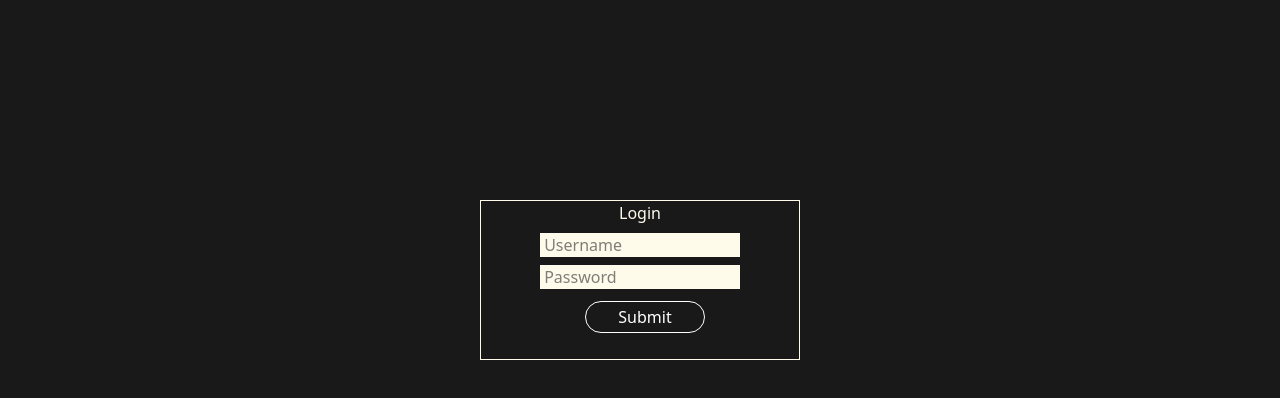
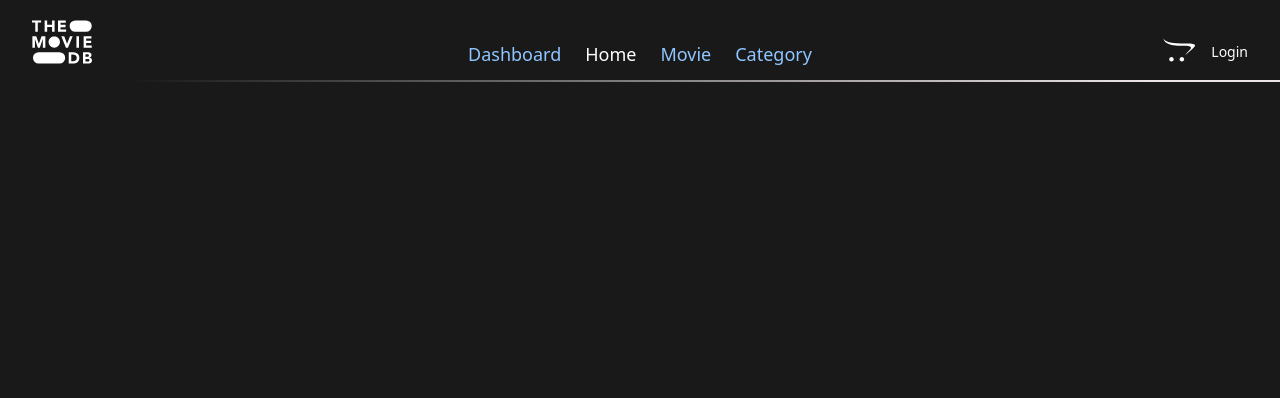
Before and after one commit to NaghmehGhorashi/Movie-DB, a React (Vite) app: page / in a window 1280 px wide. Before the commit this address led to /login. Shown: the top 398 px of the page. Built offline with nearby package versions, Linux system fonts and the light colour scheme.

Commit message:
fix dashboard

```diff
--- a/src/Components/CoreComponents/input/input.jsx
+++ b/src/Components/CoreComponents/input/input.jsx
@@ -1,16 +1,14 @@
 import { twMerge } from "tailwind-merge";
 import clsx from "clsx";
 
-function Input({ ...rest }) {
+function Input({ className,label,...rest }) {
   return (
      <div>
+      {label && <label>{label}</label>}
       <input
-
        className={twMerge(clsx(`border rounded-xl cursor-pointer w-25 h-8`))}
-      {...rest}>
-
-      </input>
-    </div>
+      {...rest} />
+       </div>
   );
 }
 
--- /dev/null
+++ b/src/Components/CoreComponents/textarea/Textarea.jsx
@@ -0,0 +1,17 @@
+import { twMerge } from "tailwind-merge";
+import clsx from "clsx";
+
+function Textarea({className, label,...rest }) {
+  return (
+     <div>
+      {label && <label>{label}</label>}
+      <textarea
+       className={twMerge(clsx(`border rounded-xl cursor-pointer w-25 h-20`))}
+      {...rest} />
+
+
+    </div>
+  );
+}
+
+export default Textarea;
--- a/src/Components/ShareComponents/Navbar/Navbar.jsx
+++ b/src/Components/ShareComponents/Navbar/Navbar.jsx
@@ -1,9 +1,11 @@
 import { Link, useLocation } from "react-router-dom"
-import { MdOutlineAccountCircle } from "react-icons/md";
+
 import { FaOpencart } from "react-icons/fa6";
 import { SiThemoviedatabase } from "react-icons/si";
 import { motion } from "framer-motion";
 import { useAppContext } from "../../../Context/AppContextProvider";
+import Cookies from "js-cookie";
+import { useEffect,useState } from "react";
 
 
 const lineVariant = {
@@ -11,8 +13,19 @@ const lineVariant = {
   visible: { opacity: 1, x: "0%", transition: { duration:0.9 } },
 };
 function Navbar() {
-const location=useLocation()
+const _location=useLocation()
 const {cartQty}=useAppContext()
+const [isLogin,setIsLogin]=useState(false)
+
+useEffect( ()=>{
+  Cookies.get("token")
+  Cookies.get("token") && setIsLogin(true)
+},[])
+
+ const handelLogout =()=>{
+ Cookies.remove("token")
+ location.reload()
+ }
 
 
   return (
@@ -28,9 +41,10 @@ const {cartQty}=useAppContext()
 
   <div className="col-span-4 flex justify-center">
     <ul className="flex mt-2 text-lg space-x-6">
-      <Link to="/" className={location.pathname === "/" ? "text-white" : "text-blue-300"}>Home</Link>
-      <Link to="/movies" className={location.pathname === "/movies" ? "text-white" : "text-blue-300 "}>Movie</Link>
-      <Link to="/category" className={location.pathname === "/category" ? "text-white" : "text-blue-300"  }>Category</Link>
+      <Link to="/dashboard" className={_location.pathname === "/dashboard" ? "text-white" : "text-blue-300"  }>Dashboard</Link>
+      <Link to="/" className={_location.pathname === "/" ? "text-white" : "text-blue-300"}>Home</Link>
+      <Link to="/movies" className={_location.pathname === "/movies" ? "text-white" : "text-blue-300 "}>Movie</Link>
+      <Link to="/category" className={_location.pathname === "/category" ? "text-white" : "text-blue-300"  }>Category</Link>
     </ul>
   </div>
 
@@ -41,10 +55,13 @@ const {cartQty}=useAppContext()
   <span className="bg-rose-700 text-sm text-amber-50 absolute size-4.5 text-center -top-3 rounded-full -right-3">
     {cartQty()}
   </span>
-)}
+)} </Link>
 
-    </Link>
-    <Link to="/"><MdOutlineAccountCircle className="w-8 h-8 text-white ml-4" /></Link>
+
+    {isLogin ?
+    <button onClick={handelLogout} className=" text-sm text-white ml-4" >Logout</button> :
+    <Link to="/login" className="text-sm mt-2 text-white ml-4" >Login</Link>}
+
   </div>
 </div>
 
--- /dev/null
+++ b/src/Pages/category/Category.jsx
@@ -0,0 +1,11 @@
+
+
+function Category() {
+  return (
+    <div>
+      Category
+    </div>
+  )
+}
+
+export default Category
--- /dev/null
+++ b/src/Pages/dashboard/Dashboard.jsx
@@ -0,0 +1,26 @@
+import Buttom from "../../Components/CoreComponents/Button/Button"
+import Textarea from "../../Components/CoreComponents/textarea/textarea"
+import Input from "../../Components/CoreComponents/input/input"
+import Wrapper from "../../Components/ShareComponents/Wrapper/Wrapper"
+
+
+function Dashboard() {
+  return (
+    <div >
+        <Wrapper>
+       <div className="grid grid-cols-4 text-amber-50">
+             <Input label="Price:" type="text" name="Price" />
+             <Input label="Title:" type="text" name="original_title" />
+             <Input label="background:" type="text" name="backdrop_path" />
+             <Input label="cast photo:" type="text" name="cast.profile_path" />
+             <Textarea label="Description:" type="text" name="Description" />
+        </div>
+
+      <Buttom>Submit</Buttom>
+        </Wrapper>
+
+    </div>
+  )
+}
+
+export default Dashboard
--- a/src/Route/Route.const.jsx
+++ b/src/Route/Route.const.jsx
@@ -4,6 +4,8 @@ import Movie from "../Pages/Movie/Movie.jsx"
 import Cart from "../Pages/Cart/Cart.jsx"
 import Layout from "../Components/ShareComponents/Layout/Layout.jsx"
 import Login from "../Pages/login/Login.jsx"
+import Dashboard from "../Pages/dashboard/Dashboard.jsx"
+import Category from "../Pages/category/Category.jsx"
 
 
 
@@ -11,26 +13,36 @@ export const routes=[
 {
     path : "/",
     element:<Layout><Home /></Layout>,
-    isprivate:true
+    isprivate:false
 },
 {
     path : "/movies",
     element: <Layout><Movies/></Layout>,
-    isprivate:true
+    isprivate:false
 },
 {
     path : "/movies/:id",
     element: <Layout><Movie/></Layout>,
-    isprivate:true
+    isprivate:false
 },
 {
     path : "/cart",
     element: <Layout><Cart/></Layout>,
-    isprivate:true
+    isprivate:false
 },
 {
     path : "/login",
     element: <Login/>,
     isprivate:false
+},
+{
+    path : "/dashboard",
+    element: <Layout><Dashboard/></Layout>,
+    isprivate:true
+},
+{
+    path : "/category",
+    element: <Layout><Category/></Layout>,
+    isprivate:false
 }
 ]
```
Also changed, not shown: src/Pages/Movie/Movie.jsx (+0 -37 lines).
